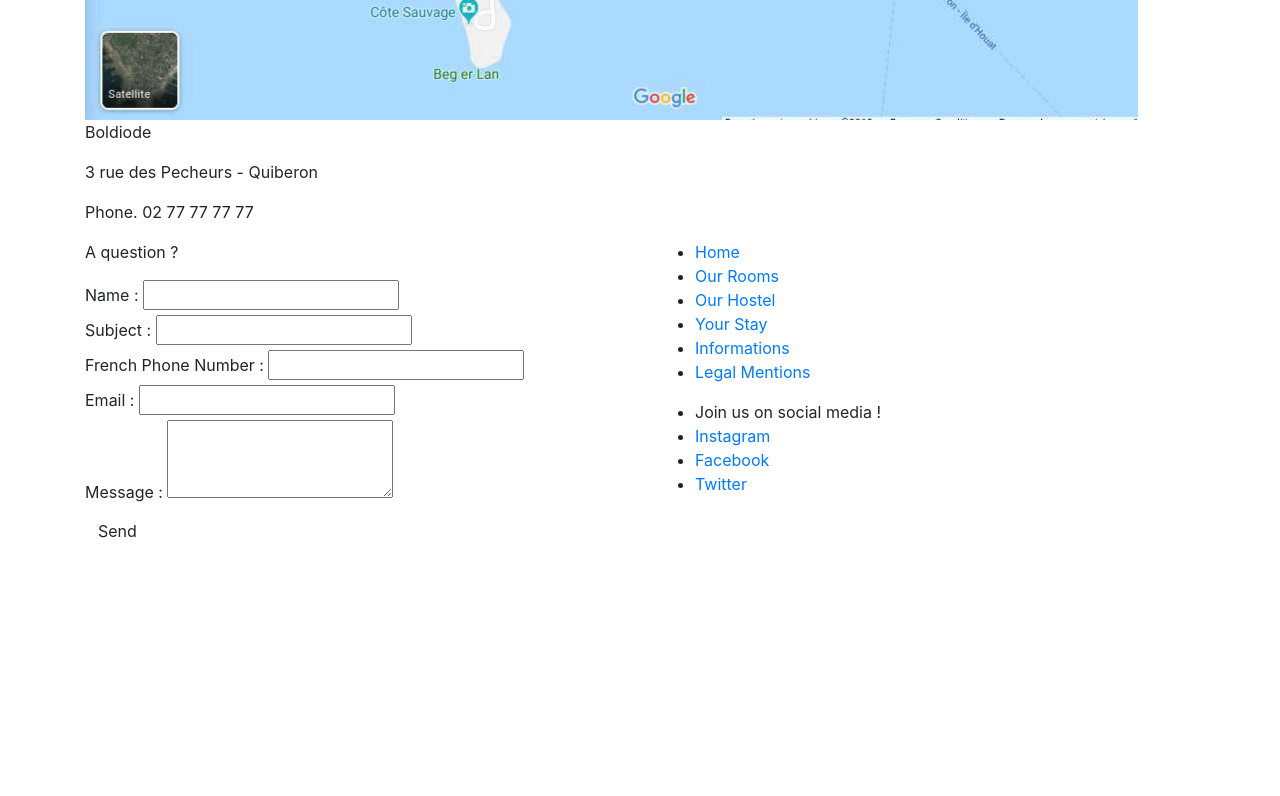
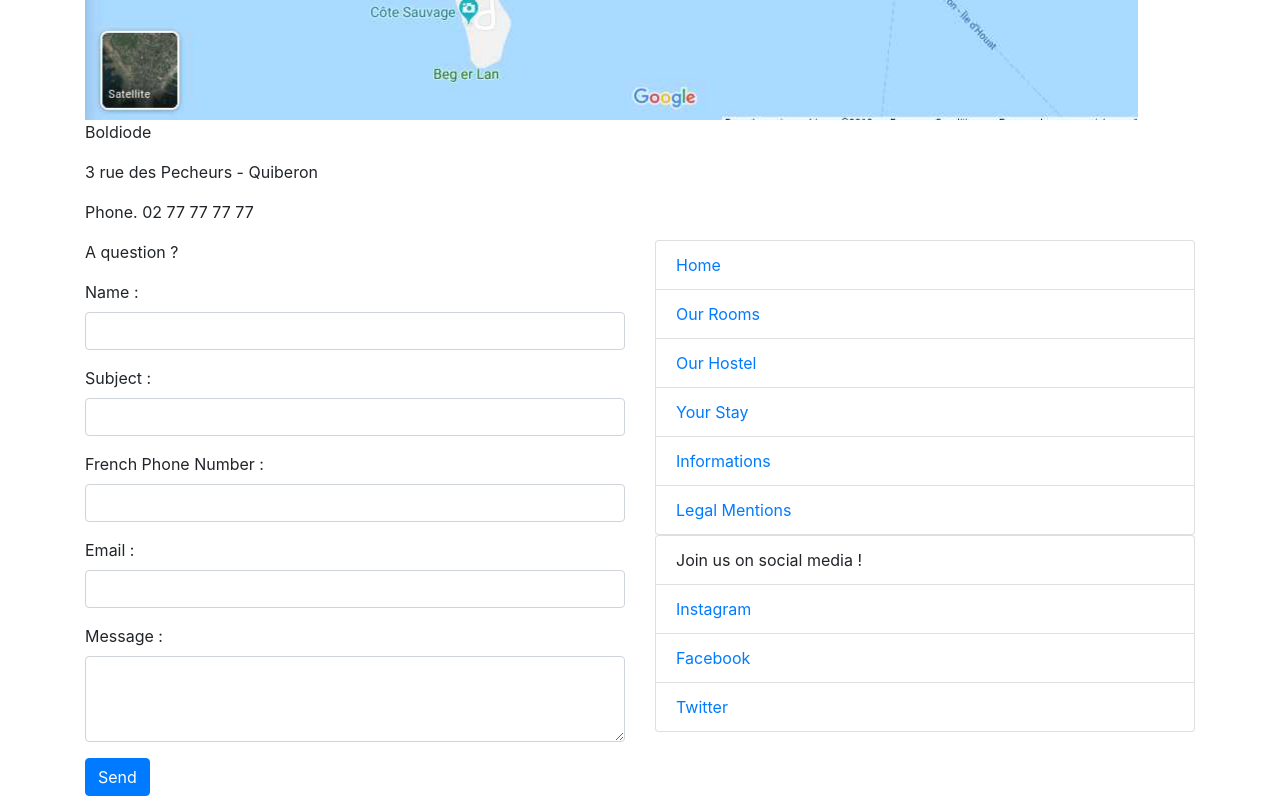
Before and after one commit to apsuma/nantes-0919-php-boldiode, a PHP site: template src/View/Room/add.html.twig in a window 1280 px wide. Shown: the part 770-1566 px from the top of the page. Before the commit the page ends 1308 px from the top, so only its background shows below. Run offline with PHP 8.4, Linux system fonts and the light colour scheme; the template is opened without the code that fills it, so the values that code supplies are empty; some libraries are stand-ins or nearby versions.

Commit message:
us00 modified _footer.html.twig_some work on mise en page todo

```diff
--- a/src/View/Home/_footer.html.twig
+++ b/src/View/Home/_footer.html.twig
@@ -1,7 +1,7 @@
 
 <footer class="container">
     <div class="row">
-        <div class="col s12 m4 l4 center-align">
+        <div class="col-12">
             <a href="https://www.google.com/maps/d/viewer?vpsrc=6&ctz=-120&ie=UTF8&msa=0&t=h&ll=47.47740371334395%2C-3.1260469155006376&spn=0.115957%2C0.308647&z=16&source=embed&mid=1ZSxXpfM-02at_5vhMUYr-W0aA1M">
                 <img src="../../../public/assets/images/carto1.png" alt="map of Quiberon to locate Boldiode"/>
             </a>
@@ -9,49 +9,48 @@
             <p>3 rue des Pecheurs - Quiberon</p>
             <p>Phone. 02 77 77 77 77</p>
         </div>
-        <div class="col s12 m4 l4 center-align">
+        <div class="col-6">
             <p>A question ?</p>
             <form action="/contact/formvalid" method="post">
-                <div>
+                <div class="form-group">
                     <label for="name" >Name :</label>
-                    <input type="text" id="name" name="name" required >
+                    <input type="text" class="form-control" id="name" name="name" required >
+                </div>
+                <div class="form-group">
+                    <label for="subject" >Subject :</label>
+                    <input type="text" class="form-control" id="subject" name="subject" required >
+                </div>
+                <div class="form-group">
+                    <label for="phone" >French Phone Number :</label>
+                    <input type="tel" class="form-control" id="phone" name="phone" pattern="[0-9]{2}-[0-9]{2}-[0-9]{2}-[0-9]{2}-[0-9]{2}"required >
+                </div>
+                <div class="form-group">
+                    <label for="email" >Email :</label>
+                    <input type="email" class="form-control" id="email" name="email" >
+                </div>
+                <div class="form-group">
+                    <label for="content" >Message :</label>
+                    <textarea name="content" class="form-control" id="content" rows="3" required></textarea>
                 </div>
                 <div>
-                    <label for="subject" >Subject :</label>
-                    <input type="text" id="subject" name="subject" required >
-                </div>
-                <div>
-                    <label for="phone" >French Phone Number :</label>
-                    <input type="tel" id="phone" name="phone" pattern="[0-9]{2}-[0-9]{2}-[0-9]{2}-[0-9]{2}-[0-9]{2}"required >
-
-                </div>
-                <div>
-                    <label for="email" >Email :</label>
-                    <input type="email" id="email" name="email" >
-                </div>
-                <div>
-                    <label for="content" >Message :</label>
-                    <textarea name="content" id="content" rows="3" required></textarea>
-                </div>
-                <div>
-                    <button class="waves-effect waves-light btn" type="submit">Send</button>
+                    <button class="btn btn-primary" type="submit">Send</button>
                 </div>
             </form>
         </div>
-        <div class="col s12 m4 l4">
-            <ul class="column center-align">
-                <li><a href="#" title="home">Home </a></li>
-                <li><a href="#" title="our_rooms">Our Rooms</a></li>
-                <li><a href="#" title="our_hostel">Our Hostel</a></li>
-                <li><a href="#" title="your_stay"> Your Stay</a></li>
-                <li><a href="#" title="information">Informations</a></li>
-                <li><a href="#" title="legal_mentions">Legal Mentions</a></li>
+        <div class="col-6">
+            <ul class="list-group">
+                <li class="list-group-item"><a href="#" title="home">Home </a></li>
+                <li class="list-group-item"><a href="#" title="our_rooms">Our Rooms</a></li>
+                <li class="list-group-item"><a href="#" title="our_hostel">Our Hostel</a></li>
+                <li class="list-group-item"><a href="#" title="your_stay"> Your Stay</a></li>
+                <li class="list-group-item"><a href="#" title="information">Informations</a></li>
+                <li class="list-group-item"><a href="#" title="legal_mentions">Legal Mentions</a></li>
             </ul>
-            <ul class="column center-align">
-                <li>Join us on social media !</li>
-                <li><a href="https://www.instagram.com/" title="instagram">Instagram</a></li>
-                <li><a href="https://www.facebook.com/" title="facebook">Facebook</a></li>
-                <li><a href="https://twitter.com" title="twitter">Twitter</a></li>
+            <ul class="list-group">
+                <li class="list-group-item">Join us on social media !</li>
+                <li class="list-group-item"><a href="https://www.instagram.com/" title="instagram">Instagram</a></li>
+                <li class="list-group-item"><a href="https://www.facebook.com/" title="facebook">Facebook</a></li>
+                <li class="list-group-item"><a href="https://twitter.com" title="twitter">Twitter</a></li>
             </ul>
         </div>
     </div>
```
